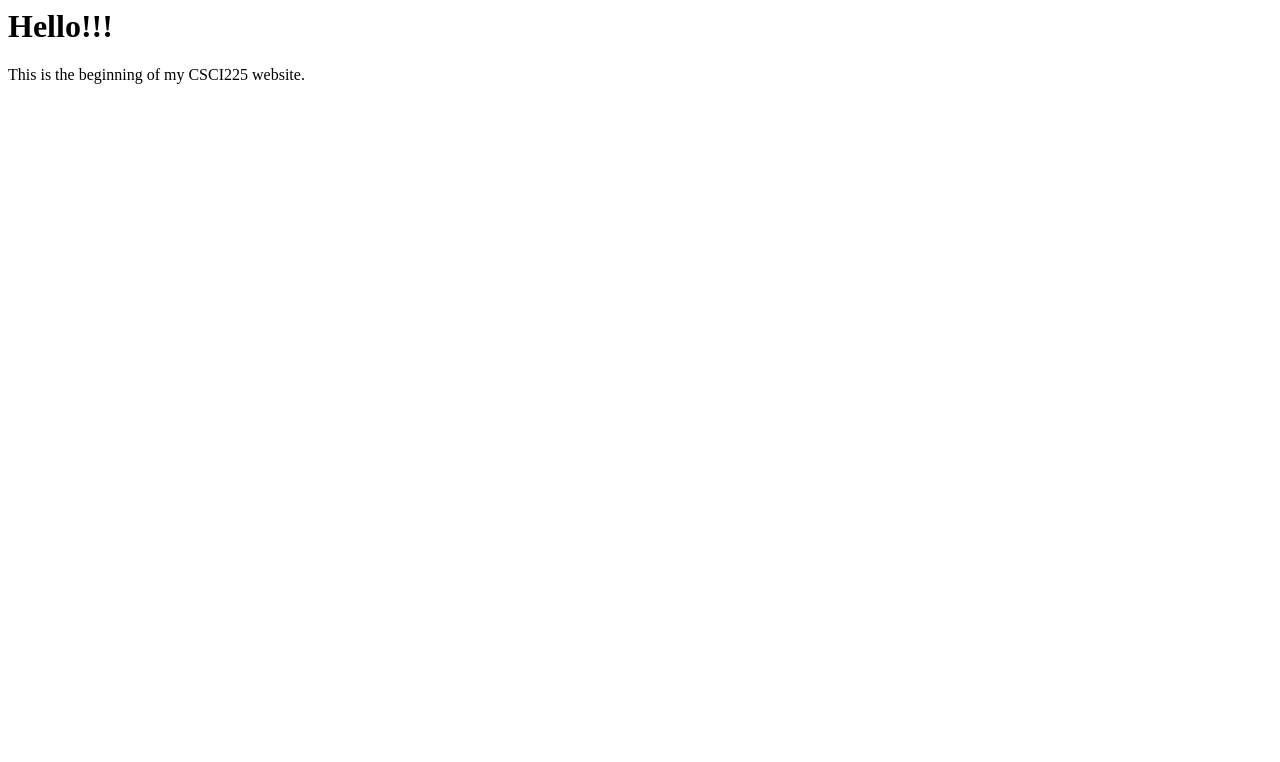
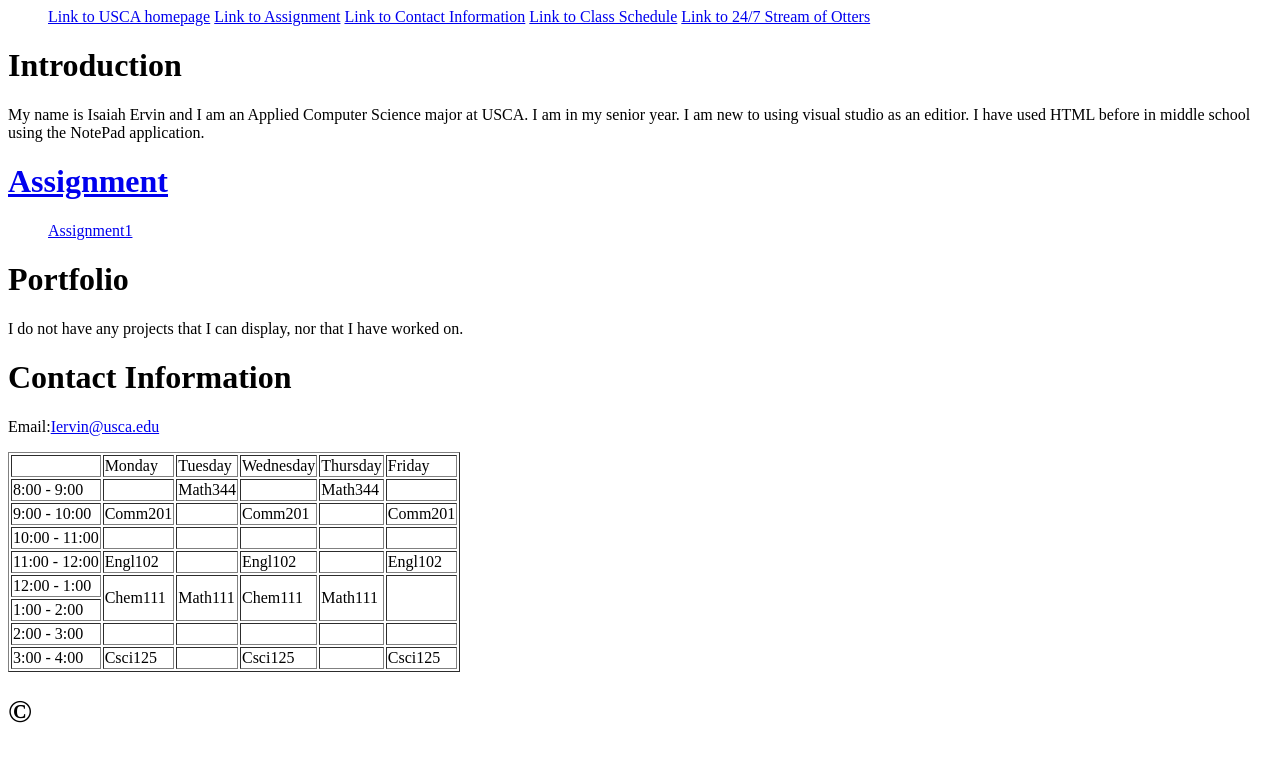
Before and after one commit to Iervin2/CSCI225, a plain HTML site: page index.html in a window 1280 px wide. Drawn offline with Linux system fonts and the light colour scheme.

Commit message:
Completed Assignment1

```diff
--- a/index.html
+++ b/index.html
@@ -1,12 +1,81 @@
 <html>
 
 <head>
-    <title>Isaiah Ervin//CSCI225</title>
+    <title>CSCI225 Homepage of Isaiah Ervin</title>
 </head>
 
 <body>
-    <h1>Hello!!!</h1>
-    <p>This is the beginning of my CSCI225 website.</p>
+<div class="navbar">
+    <ul>
+        <a href="www.usca.edu"> Link to USCA homepage</a>
+        <a href="#assignment"> Link to Assignment</a>
+        <a href="#address"> Link to Contact Information</a>
+        <a href="#schedule"> Link to Class Schedule</a>
+        <a href="https://www.twitch.tv/marinemammalrescue"> Link to 24/7 Stream of Otters</a>
+    </ul>
+</div>
+
+<div class="introduction">
+    <h1>Introduction</h1>
+    <p>
+        My name is Isaiah Ervin and I am an Applied Computer Science major at USCA. I am in my senior year.
+        I am new to using visual studio as an editior. I have used HTML before in middle school using the NotePad application.
+        <a href="/img/otter.png"
+    </p>
+</div>
+
+<div class="assignment">
+    <h1>Assignment</h1>
+    <ol>
+        <a href="/doc/Assignment1.pdf">Assignment1</a>
+    </ol>
+</div>
+
+<div class="portfolio">
+    <h1>Portfolio</h1>
+    <p>I do not have any projects that I can display, nor that I have worked on.</p>
+</div>
+
+<div class="address">
+    <h1>Contact Information</h1>
+    <p>
+        Email:<a href="Iervin@usca.edu">Iervin@usca.edu</a>
+    </p>
+</div>
+
+<div class="schedule">
+    <table border="1">
+    <tr>
+        <td> </td> <td>Monday </td> <td>Tuesday </td> <td>Wednesday </td> <td>Thursday </td> <td>Friday </td>
+    </tr>
+    <tr>
+        <td>8:00 - 9:00 </td> <td> </td> <td>Math344 </td> <td> </td> <td>Math344 </td> <td> </td>
+    </tr>
+    <tr>
+        <td>9:00 - 10:00 </td> <td>Comm201 </td> <td> </td> <td>Comm201 </td> <td> </td> <td>Comm201 </td>
+    </tr>
+    <tr>
+        <td>10:00 - 11:00 </td> <td> </td> <td> </td> <td> </td> <td> </td> <td> </td>
+    </tr>
+    <tr>
+        <td>11:00 - 12:00 </td> <td>Engl102 </td> <td> </td> <td>Engl102 </td> <td> </td> <td>Engl102 </td>
+    </tr>
+    <tr>
+        <td>12:00 - 1:00 </td> <td rowspan="2">Chem111</td> <td rowspan="2">Math111 </td>
+        <td rowspan="2">Chem111 </td> <td rowspan="2">Math111 </td> <td rowspan="2"> </td>
+    </tr>
+    <tr>
+        <td>1:00 - 2:00 </td>
+    </tr>
+    <tr>
+        <td>2:00 - 3:00 </td> <td> </td> <td> </td> <td> </td> <td> </td> <td> </td>
+    </tr>
+    <tr>
+        <td>3:00 - 4:00 </td> <td>Csci125 </td> <td> </td> <td>Csci125 </td> <td> </td> <td>Csci125 </td>
+    </tr>
+    </table>
+</div>
+<h1>&copy;</h1>
 </body>
 
 
```
Also changed, not shown: 2 other files.
